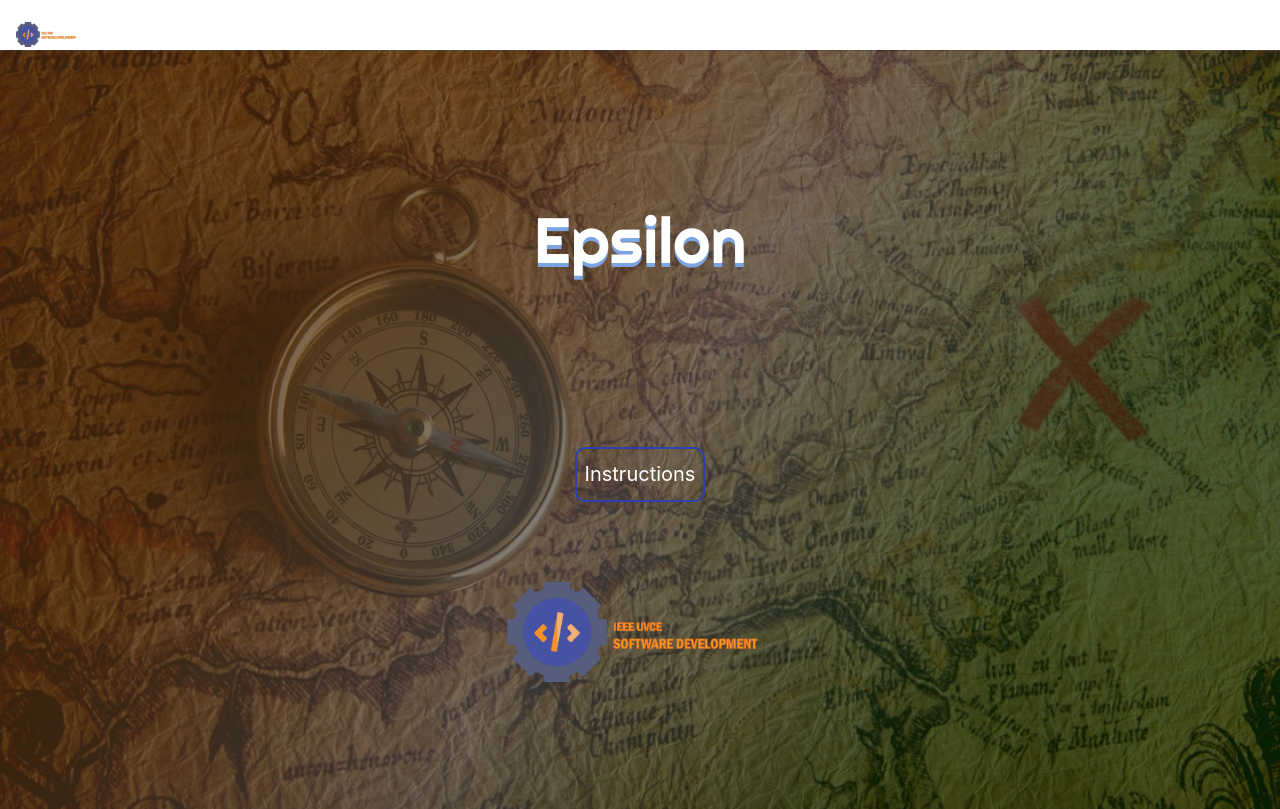
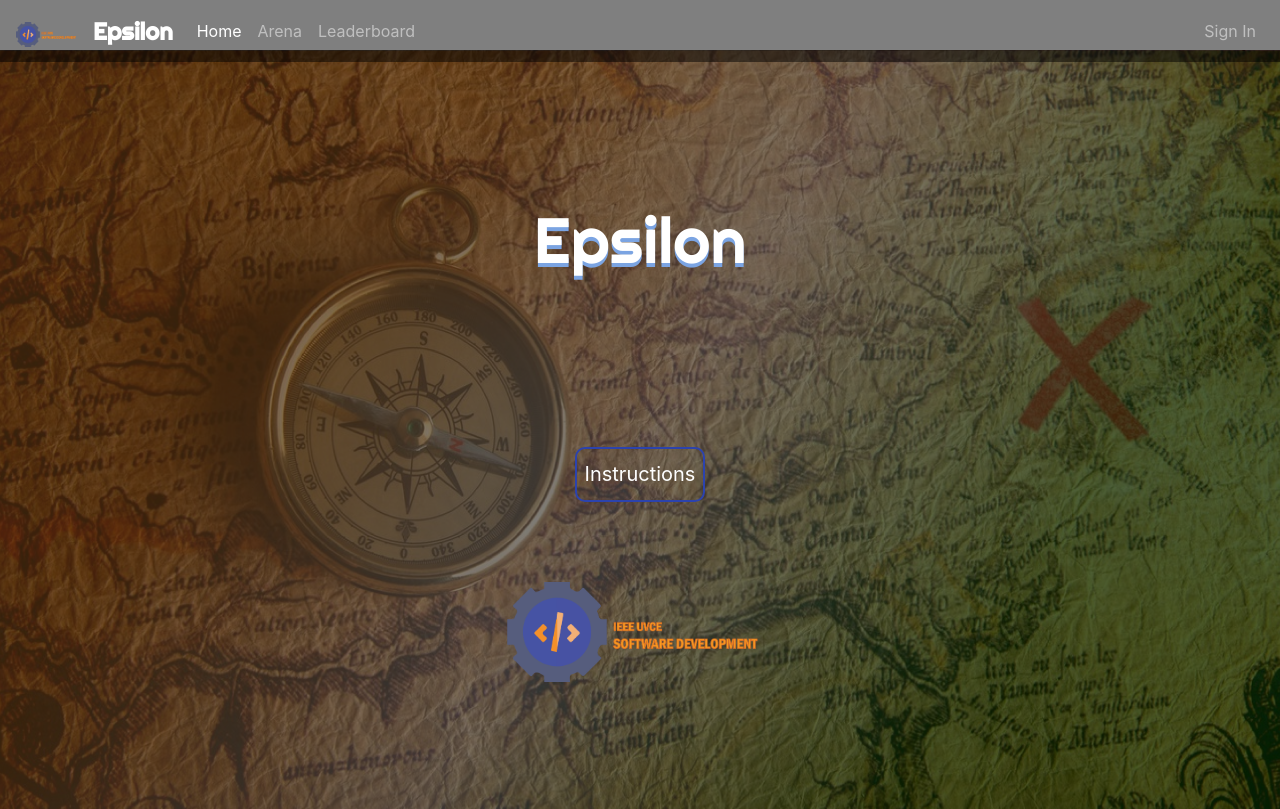
Before and after one commit to Nimitha-jagadeesha/Epsilonn-22, a Django app: page / in a window 1280 px wide. Shown: the top 809 px of the page. Run offline with Django 3.2, Linux system fonts and the light colour scheme; some libraries are stand-ins or nearby versions; some web fonts are replaced.

Commit message:
Update home.html

```diff
--- a/epsilon/templates/epsilon/home.html
+++ b/epsilon/templates/epsilon/home.html
@@ -148,7 +148,7 @@
 </div>
 <header>
     <nav class="navbar navbar-expand-md navbar-dark fixed-top"
-        style="background:linear-gradient(90deg, rgb(247, 173, 62) rgb(248, 247, 245), rgb(73, 221, 73));">
+        style="background-color:rgba(1,1,1,0.5);">
         <a class="navbar-brand" href="/"><img src="{% static 'img/logo.png'%}" alt=""
                 style="width:60px;height:25px;"> &nbsp; <b
                 style="font-family: 'Righteous', sans-serif;font-size:larger">Epsilon</b></a>
```
